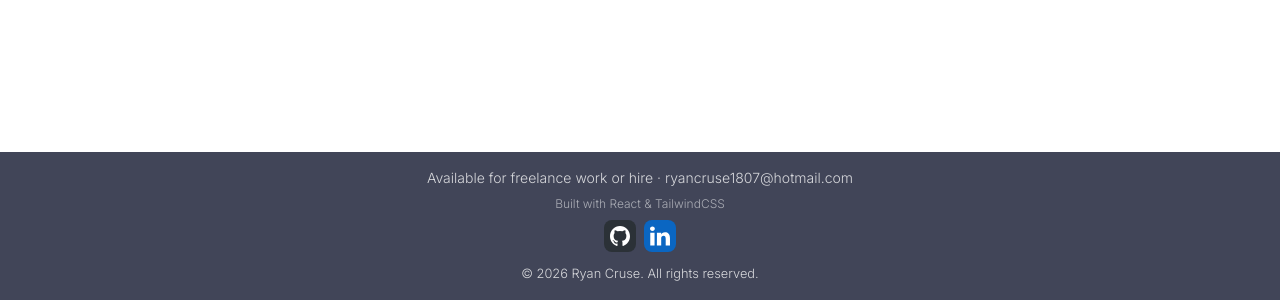
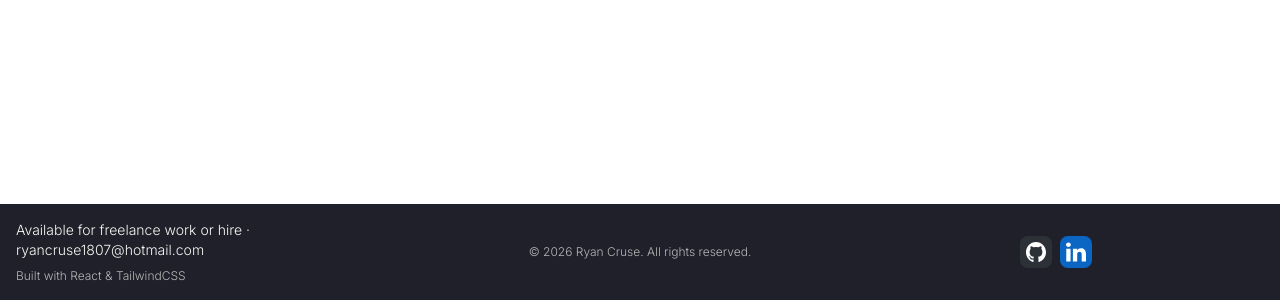
Before and after one commit to Cruse180795/my-portfolio, a React (Vite) app: page / in a window 1280 px wide. Shown: the part 500-800 px from the top of the page. Built offline with nearby package versions, Linux system fonts and the light colour scheme.

Commit message:
style: Add desktop styling for Footer component

```diff
--- a/src/components/layout/Footer.tsx
+++ b/src/components/layout/Footer.tsx
@@ -8,15 +8,20 @@ type FooterProps = {
 
 function Footer({githubLink, linkedinLink}: FooterProps) {
   return (
-    <footer className="bg-neutral text-neutral-content p-4 text-center space-y-2">
+    <footer className="bg-base-300 text-base-content text-center">
+
+      {/** container */}
+      <div className="space-y-2.5 p-4 lg:container lg:mx-auto lg:grid lg:grid-cols-3 items-center lg:space-y-0">
+
+        <div className="space-y-2 lg:text-left">
           {/** Primary action - email & availability */}
           <p className="text-pretty text-sm">Available for freelance work or hire · ryancruse1807@hotmail.com</p>
-
           {/** Credibility - what you built it with */}
-      <p className="text-xs text-neutral-content/70">Built with React & TailwindCSS</p>
+          <p className="text-xs text-base-content/70">Built with React & TailwindCSS</p>
+        </div>
 
         {/** Secondary contact paths */}
-      <div className="flex items-center justify-center gap-x-2">
+        <div className="flex items-center justify-center gap-x-2 lg:order-2">
           <a href={githubLink} className="p-1.5 rounded-lg bg-github text-white" target="_blank">
             <GithubIcon className="size-5"/>
           </a>
@@ -28,7 +33,9 @@ function Footer({githubLink, linkedinLink}: FooterProps) {
         <hr className="border-accent lg:hidden" />
 
         {/** Legal boilerplate */}
-      <small>© 2026 Ryan Cruse. All rights reserved.</small>
+        <p className="text-xs text-base-content/70">© 2026 Ryan Cruse. All rights reserved.</p>
+      </div>
+
     </footer>
   )
 }
```
Lines whose indentation alone changed are shown as unchanged.
